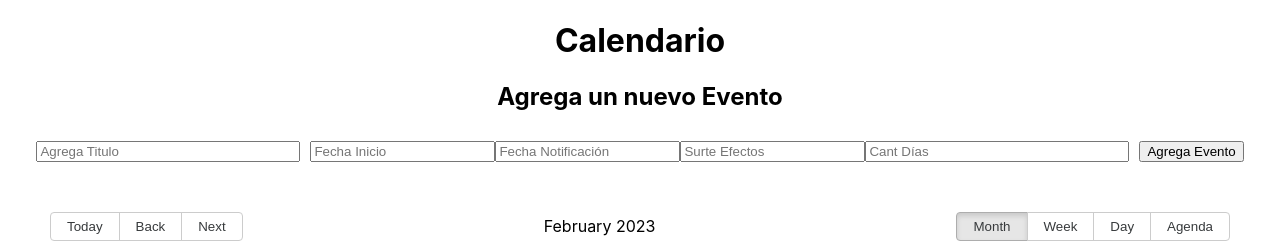
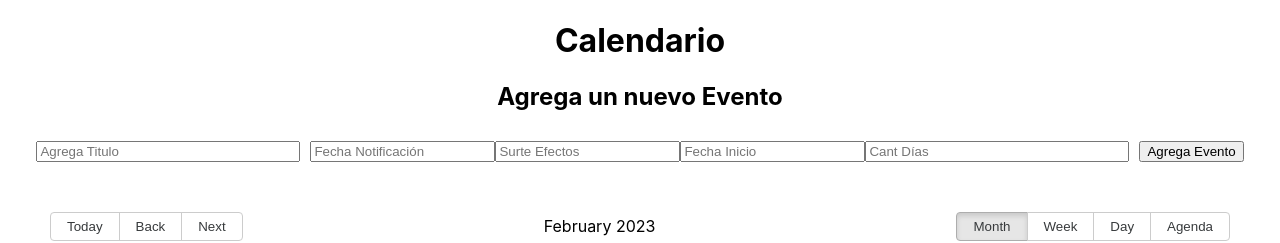
Before and after one commit to alvarodgzz/calendarioTerminos, a React (Create React App) app: page / in a window 1280 px wide. Shown: the top 243 px of the page. Built offline with nearby package versions, Linux system fonts and the light colour scheme.

Commit message:
Add conteo de dias, still missing handling weekends and holidays, notifications and surte efectos pending too.

```diff
--- a/src/App.js
+++ b/src/App.js
@@ -33,12 +33,12 @@ const localizer = dateFnsLocalizer({
 })
 
 const events = [
-  // {
-  //   title: "Event 1",
-  //   allDay: true,
-  //   start: new Date(2023,1,2),
-  //   end: new Date(2023,1,7)
-  // },
+  {
+    title: "Event 1",
+    allDay: true,
+    start: new Date(2023,1,2),
+    end: new Date(2023,1,7)
+  },
   // {
   //   title: "Event 2",
   //   allDay: true,
@@ -53,18 +53,40 @@ const events = [
   // }
 ]
 
+
 function App() {
   const [newEvent, setNewEvent] = useState({title: "", start: "", notification: "", efects: "", cantDias: "", end: ""})
-  const [allEvents, setAllEvents] = useState(events)
+  const [allEvents, setAllEvents] = useState([])
+
+  // const [newNotification, setNewNotification] = useState({title: " Notification", start: "", end: ""})
+
+
+  // function isWeekend(date = new Date()) {
+  //   return date.getDay() === 6 || date.getDay() === 0;
+  // }
+
+  // // Non functional
+  // function addNotification(d) {
+  //   // var originalObj = newEvent
+  //   // setNewEvent({...newEvent, title: "Notificacion"})
+  //   // setNewEvent({...newEvent, start: newEvent.notification})
+  //   // setNewEvent({...newEvent, end: newEvent.notification})
+  //   // newEvent.title += " Notificacion";
+  //   setAllEvents([...allEvents, {
+  //       title: "Notification",
+  //       start: d,
+  //       end: d
+  //   }])
+  //   // newEvent = originalObj
+  // }
 
   function handleAddEvent() {
+
+    // Conteo Handler
+    // Ya se agrega el plazo falta el handling de fines de semana y dias inhabiles. Pendiente tmbn mostrar notificacion y surte efectos
     var endDate = new Date(newEvent.start);
-    console.log(endDate);
     endDate.setDate(endDate.getDate() + parseInt(newEvent.cantDias));
-    console.log(endDate);
     newEvent.end = endDate;
-    console.log(newEvent.e);
-    console.log(newEvent);
     setAllEvents([...allEvents, newEvent])
   }
 
@@ -77,21 +99,19 @@ function App() {
           value={newEvent.title} onChange={(e) => setNewEvent({...newEvent, title: e.target.value})}
         />
 
-        <DatePicker placeholderText="Fecha Inicio" style={{marginRight: "10px"}}
-        selected={newEvent.start} onChange={(start) => setNewEvent({...newEvent, start})} />
-
         <DatePicker placeholderText="Fecha Notificación" style={{marginRight: "10px"}}
         selected={newEvent.notification} onChange={(notification) => setNewEvent({...newEvent, notification})} />
 
         <DatePicker placeholderText="Surte Efectos" style={{marginRight: "10px"}}
         selected={newEvent.efects} onChange={(efects) => setNewEvent({...newEvent, efects})} />
 
+        <DatePicker placeholderText="Fecha Inicio" style={{marginRight: "10px"}}
+        selected={newEvent.start} onChange={(start) => setNewEvent({...newEvent, start})} />
+
         <input type="int" placeholder="Cant Días" style={{width: "20%", marginRight: "10px"}}
           value={newEvent.cantDias} onChange={(e) => setNewEvent({...newEvent, cantDias: e.target.value})}
         />
 
-        {/* <DatePicker placeholderText="Fecha Fin" style={{marginRight: "10px"}}
-        selected={newEvent.end} onChange={(end) => setNewEvent({...newEvent, end})} /> */}
         <button style={{marginTop: "10px"}} onClick={handleAddEvent}> Agrega Evento </button>
 
 
```
